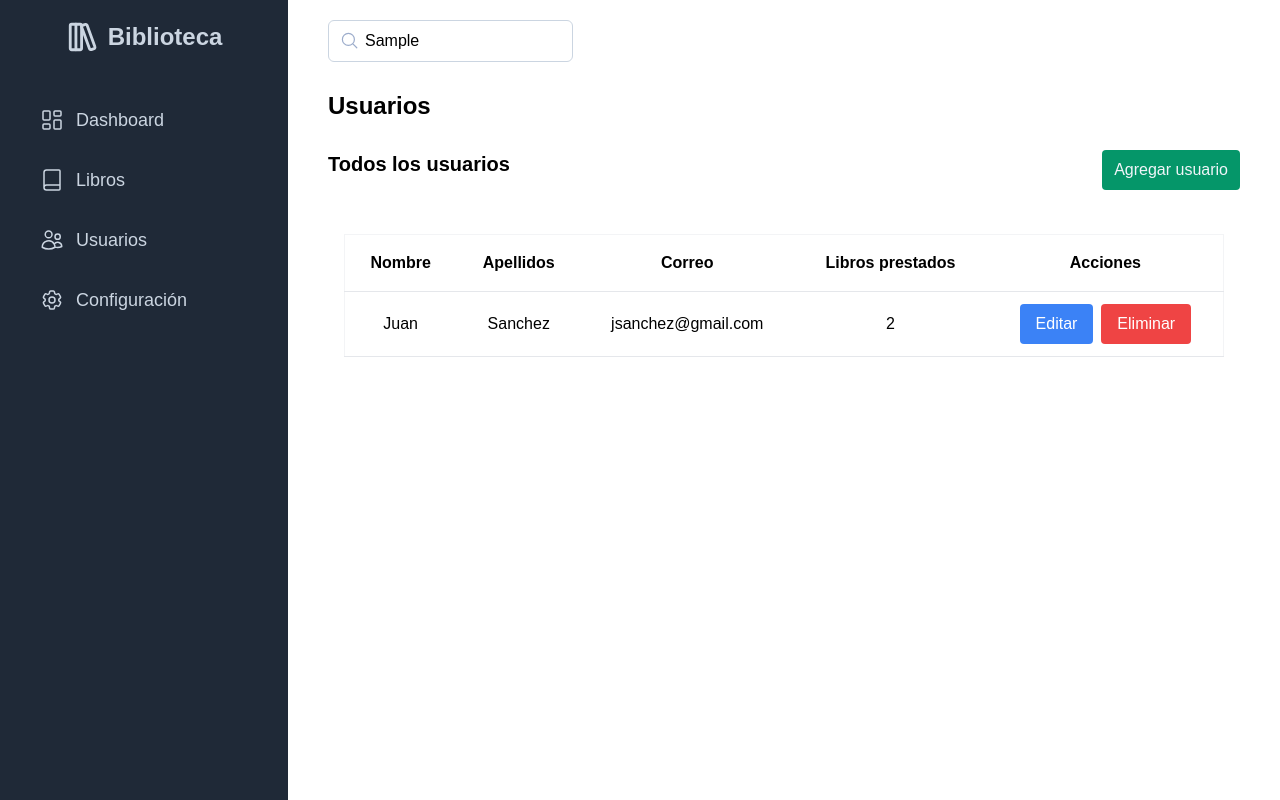
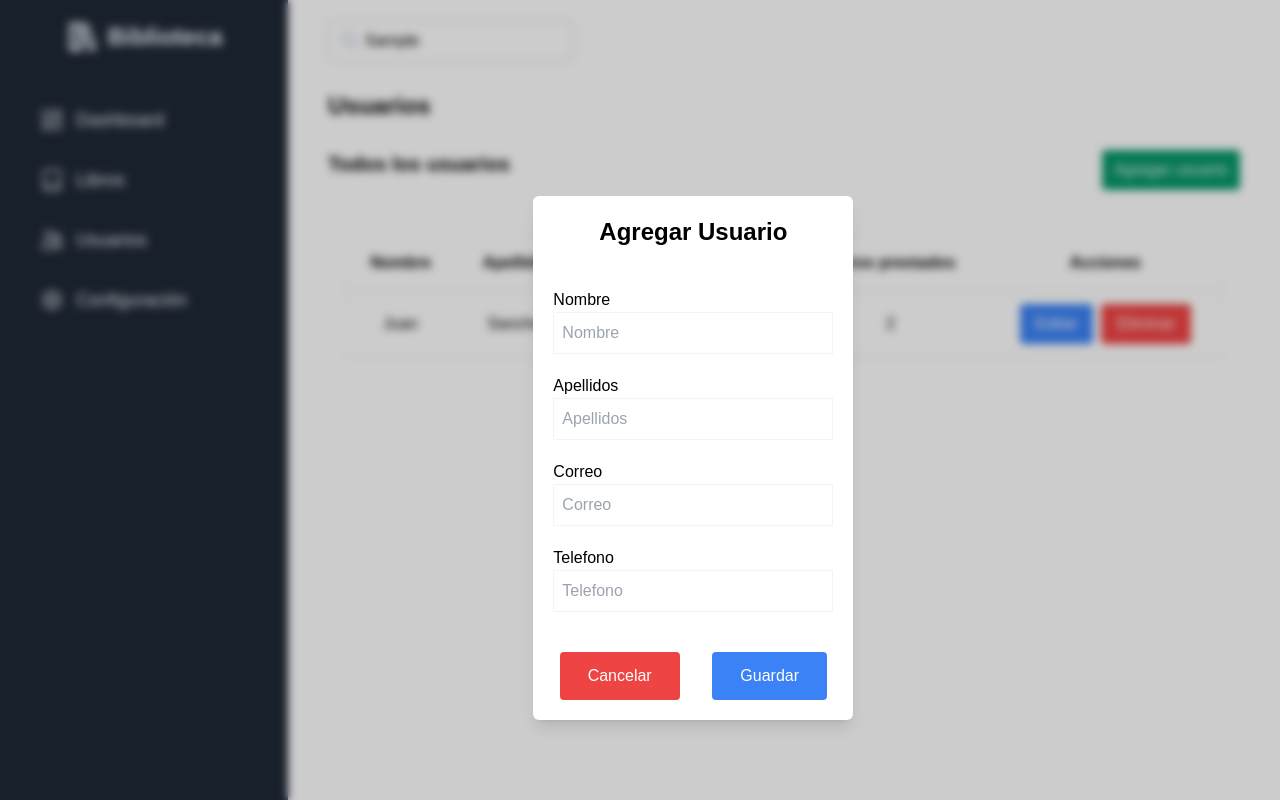
Before and after one commit to davidvchang/Sistema-para-biblioteca, a React (Vite) app in the folder frontend/: page /Usuarios in a window 1280 px wide. Both pictures are taken after typing "Sample" into the empty fields and a click on the button "Agregar usuario". Built offline with nearby package versions, Linux system fonts and the light colour scheme; no server answers.

Commit message:
Se realizó el modal de agregar usuarios(solo frontend) - pc

```diff
--- /dev/null
+++ b/frontend/src/pages/AddUser.tsx
@@ -0,0 +1,91 @@
+import axios from 'axios'
+import React, { useState } from 'react'
+import Swal from 'sweetalert2'
+
+interface ToggleModal {
+    closeModal: () => void
+}
+
+interface DataUsers {
+    nombre: string,
+    apellidos: string,
+    correo: string,
+    telefono: string,
+}
+
+const AddUser:React.FC<ToggleModal> = ({closeModal}) => {
+
+
+    const urlAPI:string = import.meta.env.VITE_URL_API_USERS || ""
+
+    const initialValues:DataUsers = {
+        nombre:"",
+        apellidos: "",
+        correo: "",
+        telefono: "",
+    }
+
+    const [dataUsers, setDataUsers] = useState<DataUsers>(initialValues)
+
+    const captureData = (e:React.ChangeEvent<HTMLInputElement | HTMLSelectElement>) => {
+        const {name, value} = e.target;
+        setDataUsers((prevData) => ({...prevData, [name]: value}));
+    }
+
+    const handleSaveOrUpdateUser = async (e:React.FormEvent<HTMLFormElement>) => {
+        e.preventDefault()
+
+        const newBook = {...dataUsers}
+
+        await axios.post(urlAPI, newBook);
+
+        Swal.fire({
+            title: 'Exito',
+            text: 'Usuario guardado correctamente.',
+            icon: 'success',
+            confirmButtonText: 'OK'
+        }).then(() => {
+            closeModal();
+            setDataUsers(initialValues)
+        })
+
+        setDataUsers({...initialValues})
+    }
+
+  return (
+    <div className='w-3/12 h-fit absolute bottom-20 right-1/3 bg-white p-5 shadow-lg rounded-md'>
+      <form className='w-full flex flex-col gap-10' onSubmit={handleSaveOrUpdateUser}>
+        <span className='font-semibold text-2xl text-center'>Agregar Usuario</span>
+
+        <div className='flex flex-col gap-5'>
+            <div className='flex flex-col w-full'>
+                <span>Nombre</span>
+                <input type="text" name='nombre' placeholder='Nombre' className='p-2 w-full border border-slate-100' value={dataUsers.nombre} onChange={captureData}/>
+            </div>
+            <div className='flex flex-col w-full'>
+                <span>Apellidos</span>
+                <input type="text" name='apellidos' placeholder='Apellidos' className='p-2 w-full border border-slate-100' value={dataUsers.apellidos} onChange={captureData}/>
+            </div>
+
+            <div className='flex flex-col w-full'>
+                <span>Correo</span>
+                <input type="email" name='correo' placeholder='Correo' className='p-2 w-full border border-slate-100' value={dataUsers.correo} onChange={captureData}/>
+            </div>
+            <div className='flex flex-col w-full'>
+                <span>Telefono</span>
+                <input type="text" name='telefono' placeholder='Telefono' className='p-2 w-full border border-slate-100' value={dataUsers.telefono} onChange={captureData}/>
+            </div>
+
+        </div>
+
+        <div className='w-full flex justify-around gap-5'>
+            <button type="button" className='w-fit h-fit px-7 py-3 rounded bg-red-500 text-white hover:bg-red-600 hover:transition-colors duration-300' onClick={closeModal}>Cancelar</button>
+            <button type="submit" className='w-fit h-fit px-7 py-3 rounded bg-blue-500 text-white hover:bg-blue-600 hover:transition-colors duration-300'>Guardar</button>
+        </div>
+
+      </form>
+    </div>
+  )
+}
+
+export default AddUser
--- a/frontend/src/pages/LateralMenu.tsx
+++ b/frontend/src/pages/LateralMenu.tsx
@@ -3,7 +3,7 @@ import NavMenu from '../components/NavMenu'
 
 const LateralMenu:React.FC = () => {
   return (
-    <section className='min-w-72 min-h-screen bg-bg-Menu text-slate-300 p-5 fixed'>
+    <section className='min-w-72 min-h-screen bg-bg-Menu text-slate-100 p-5 fixed'>
         <div className='flex flex-col gap-10'>
             <div className='flex items-center gap-2 w-full justify-center'>
                 {iconLogo}
--- a/frontend/src/pages/Users.tsx
+++ b/frontend/src/pages/Users.tsx
@@ -1,8 +1,12 @@
-import React from 'react'
+import React, { useState } from 'react'
 import SearchInput from '../components/SearchInput'
 import BtnAdd from '../components/BtnAdd'
+import AddUser from './AddUser'
 
 const Users:React.FC = () => {
+
+    const [modalAddUser, setModalAddUser] = useState<boolean>(false)
+
   return (
     <section className='flex flex-col gap-7 w-full py-5 px-10'>
         <SearchInput/>
@@ -11,7 +15,7 @@ const Users:React.FC = () => {
 
         <div className='flex justify-between'>
             <span className='text-xl font-semibold'>Todos los usuarios</span>
-            <BtnAdd text='Agregar usuario'/>
+            <BtnAdd text='Agregar usuario' onClick={() => setModalAddUser(true)}/>
         </div>
 
         <div className="container mx-auto p-4">
@@ -46,6 +50,18 @@ const Users:React.FC = () => {
             </div>
         </div>
 
+        {modalAddUser && (
+            <>
+                {/* PONER BORROSO EL FONDO */}
+                <div className="fixed inset-0 bg-black bg-opacity-20 backdrop-blur-sm z-10"></div>
+
+                <div className="fixed inset-0 z-20 flex items-center justify-center">
+                    <AddUser closeModal={() => setModalAddUser(false)} />
+                </div>
+
+            </>
+        )}
+
     </section>
   )
 }
```
